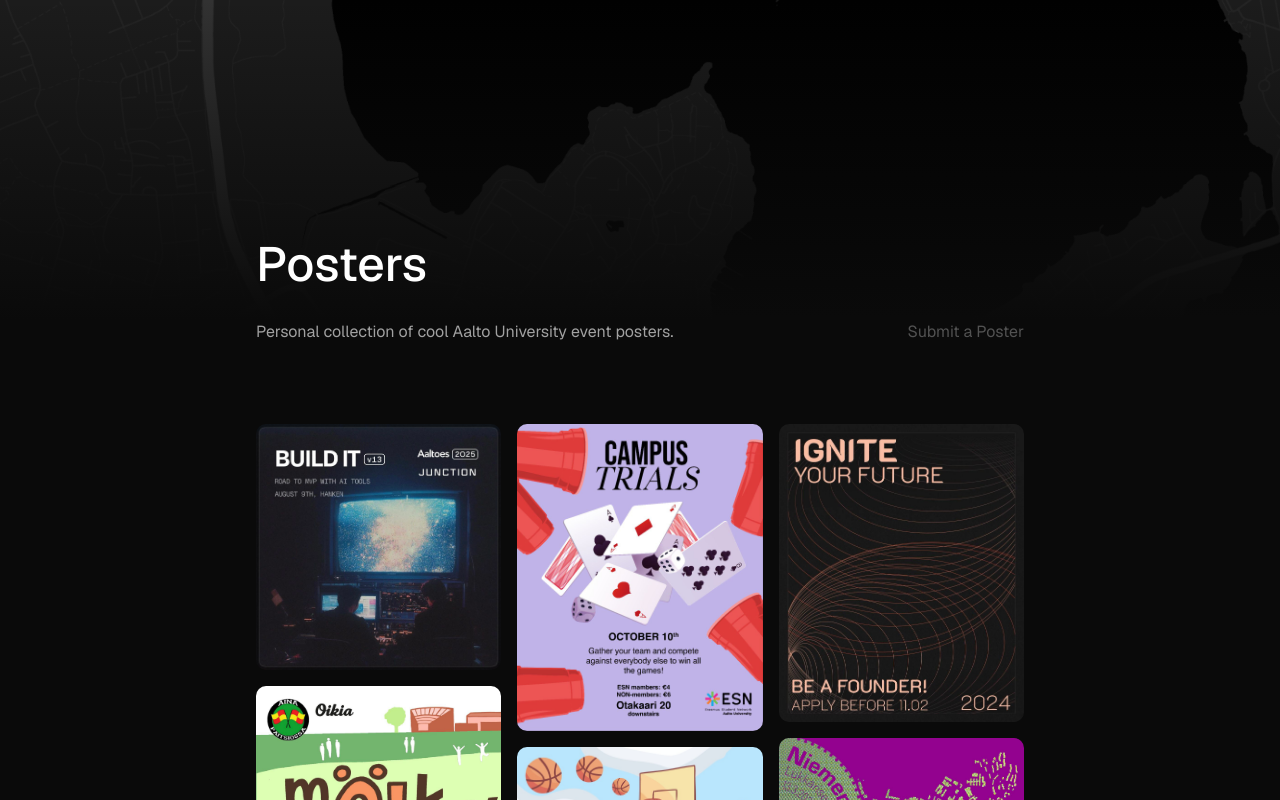
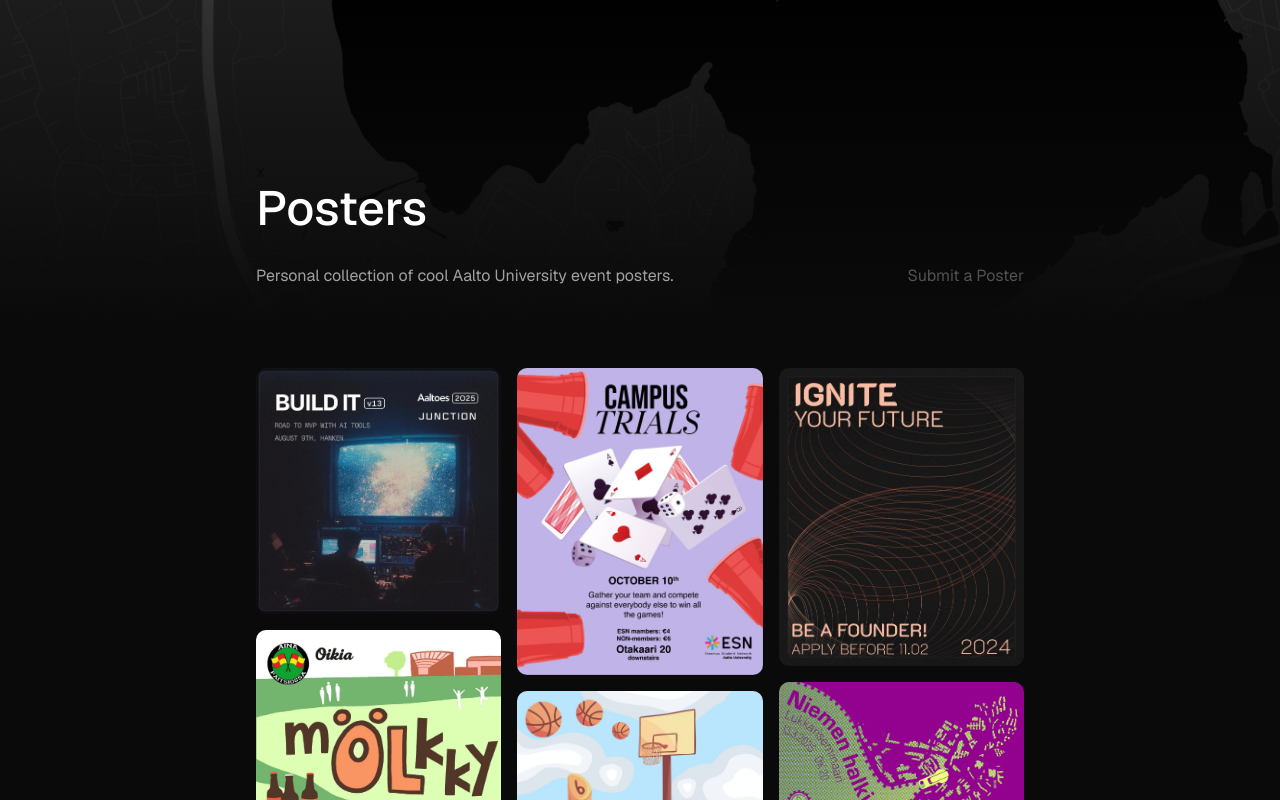
Before and after one commit to filoooooonov/posters, a Next.js app: page / in a window 1280 px wide. Shown: the top 800 px of the page. Built offline with nearby package versions, Linux system fonts and the light colour scheme.

Commit message:
Move overlay to layout.tsx

```diff
--- a/app/layout.tsx
+++ b/app/layout.tsx
@@ -30,6 +30,8 @@
         className={`${geistSans.variable} ${geistMono.variable} font-sans antialiased bg-neutral-950`}
       >
         <Toaster />
+        <div className="absolute top-0 left-0 w-full -z-1 h-80 bg-gradient-to-t from-neutral-950 to-transparent"></div>
+
         {children}
       </body>
     </html>
--- a/app/page.tsx
+++ b/app/page.tsx
@@ -7,32 +7,23 @@
 export default function Home() {
   return (
     <main className="relative">
-      {/* Full-width hero background */}
-      <div className="relative h-80 w-full">
+      <div className="max-w-3xl mx-auto py-40 px-4 lg:px-0">
         <Image
           src={bg}
           alt="Otaniemi map"
-          fill
-          priority
-          className="object-cover saturate-0 opacity-80 z-0"
+          className="absolute top-0 left-0 w-full -z-10 h-80 object-cover saturate-0 opacity-80"
         />
-        <div className="pointer-events-none absolute inset-0 z-10 bg-gradient-to-t from-neutral-950 to-transparent" />
-        <div className="relative z-20 h-full flex items-end">
-          <div className="max-w-3xl mx-auto w-full px-4 lg:px-0">
-            <h1 className="text-5xl font-medium mb-8 text-white">Posters</h1>
-          </div>
-        </div>
-      </div>
-
-      {/* Constrained content below hero */}
-      <div className="max-w-3xl mx-auto px-4 lg:px-0">
-        <div className="flex flex-col sm:flex-row justify-between mb-20 gap-4">
+        x{" "}
+        <h1 className="text-5xl font-medium mb-8 text-white relative z-10">
+          Posters
+        </h1>
+        <div className="flex flex-col sm:flex-row justify-between mb-20 gap-4 relative z-10">
           <p className="text-neutral-400 text-sm md:text-base">
             Personal collection of cool Aalto University event posters.
           </p>
           <DialogSubmitPoster />
         </div>
-        <div className="relative">
+        <div className="relative z-10">
           <Gallery />
         </div>
       </div>
```
